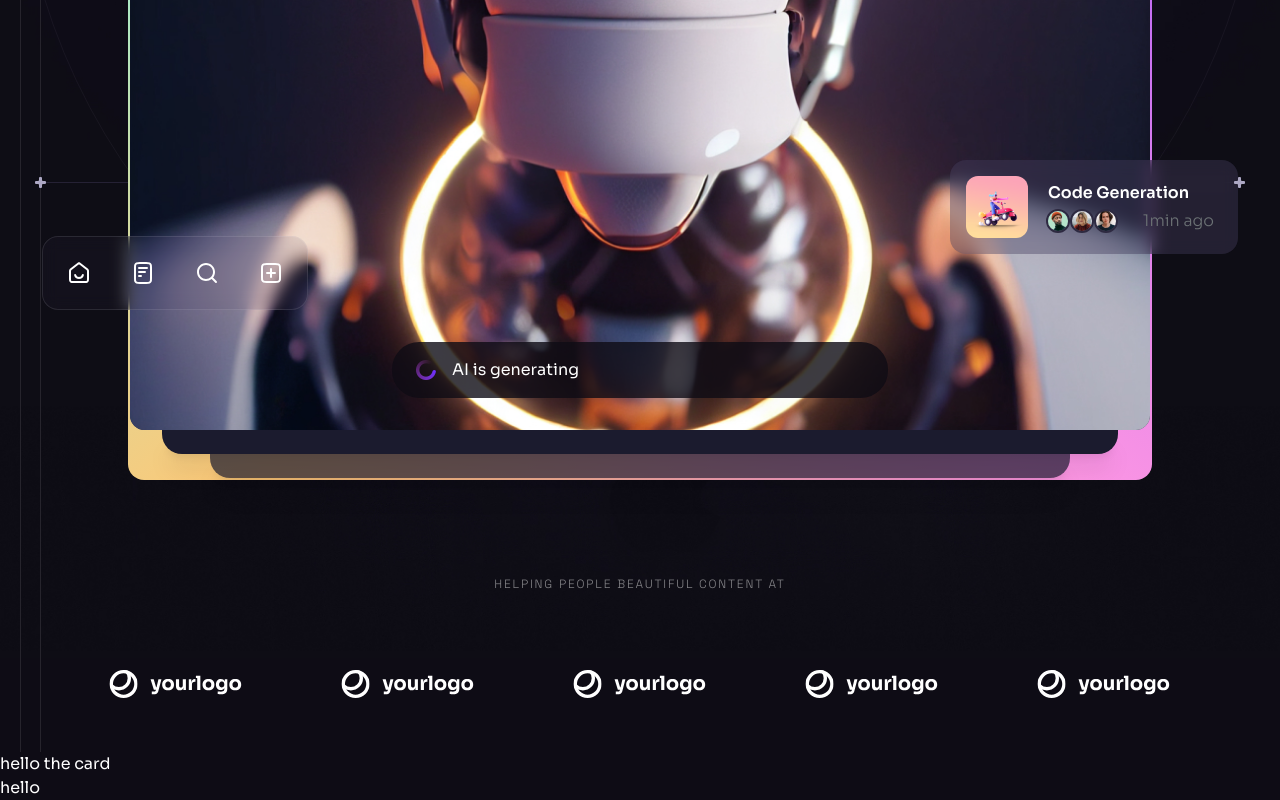
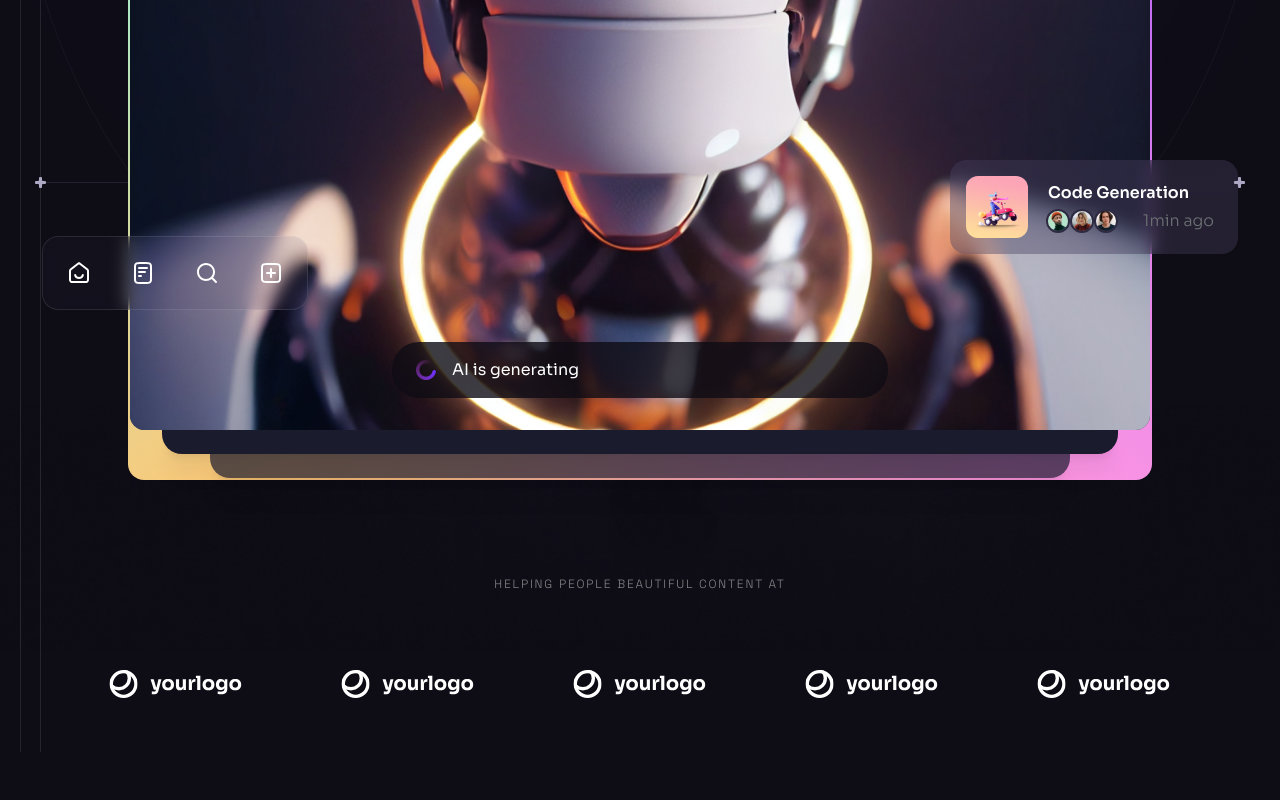
Before and after one commit to sakirmohammad775/brain-flow-client-site, a React (Vite) app: page / in a window 1280 px wide. Shown: the part 788-1588 px from the top of the page. After the commit the page ends 1540 px from the top, so only its background shows below. Built offline with nearby package versions, Linux system fonts and the light colour scheme.

Commit message:
add card

```diff
--- a/src/Pages/Home/Home.jsx
+++ b/src/Pages/Home/Home.jsx
@@ -11,7 +11,6 @@ const Home = () => {
             <div className="pt-[76px] lg:pt-[5.35rem] overflow-hidden">
             <Navbar></Navbar>
             <Banner></Banner>
-            <Card></Card>
 
 
             </div>
```
